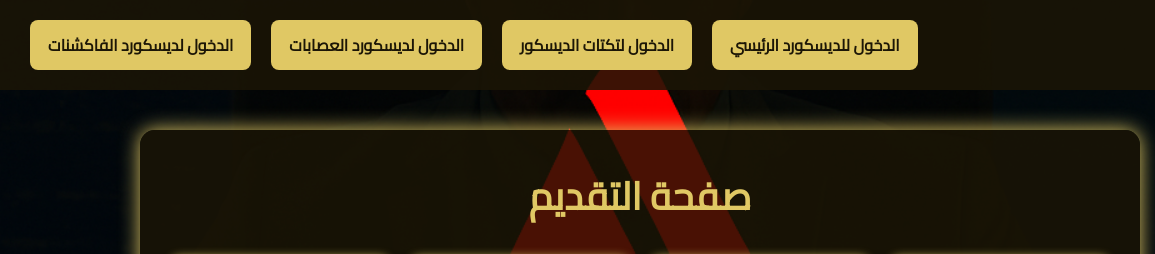
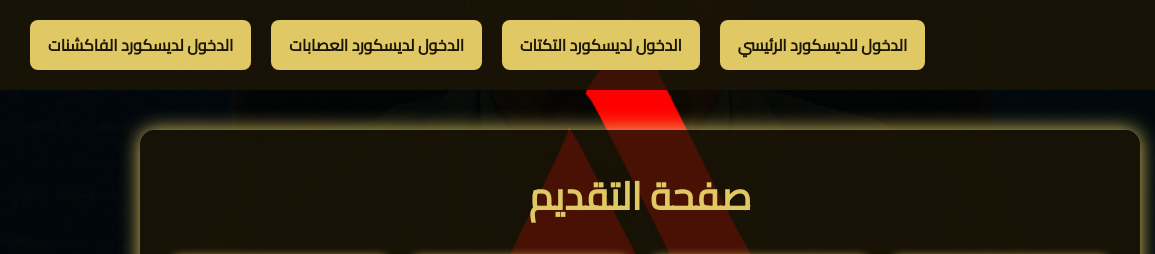
Before and after one commit to vexar8/arabcityrp-site, a plain HTML site: page index.html in a window 1280 px wide. Shown: the top 254 px of the page, 0-1155 px from the left. Drawn offline with Linux system fonts and the light colour scheme.

Commit message:
Update index.html

```diff
--- a/index.html
+++ b/index.html
@@ -12,7 +12,7 @@
         <nav>
             <ul>
                 <li><a href="https://discord.gg/arabcity" target="_blank" class="btn">الدخول للديسكورد الرئيسي</a></li>
-                <li><a href="https://discord.gg/tickets" target="_blank" class="btn">الدخول لتكتات الديسكور</a></li>
+                <li><a href="https://discord.gg/tickets" target="_blank" class="btn">الدخول لديسكورد التكتات</a></li>
                 <li><a href="https://discord.gg/gangs" target="_blank" class="btn">الدخول لديسكورد العصابات</a></li>
                 <li><a href="https://discord.gg/factions" target="_blank" class="btn">الدخول لديسكورد الفاكشنات</a></li>
             </ul>
```
